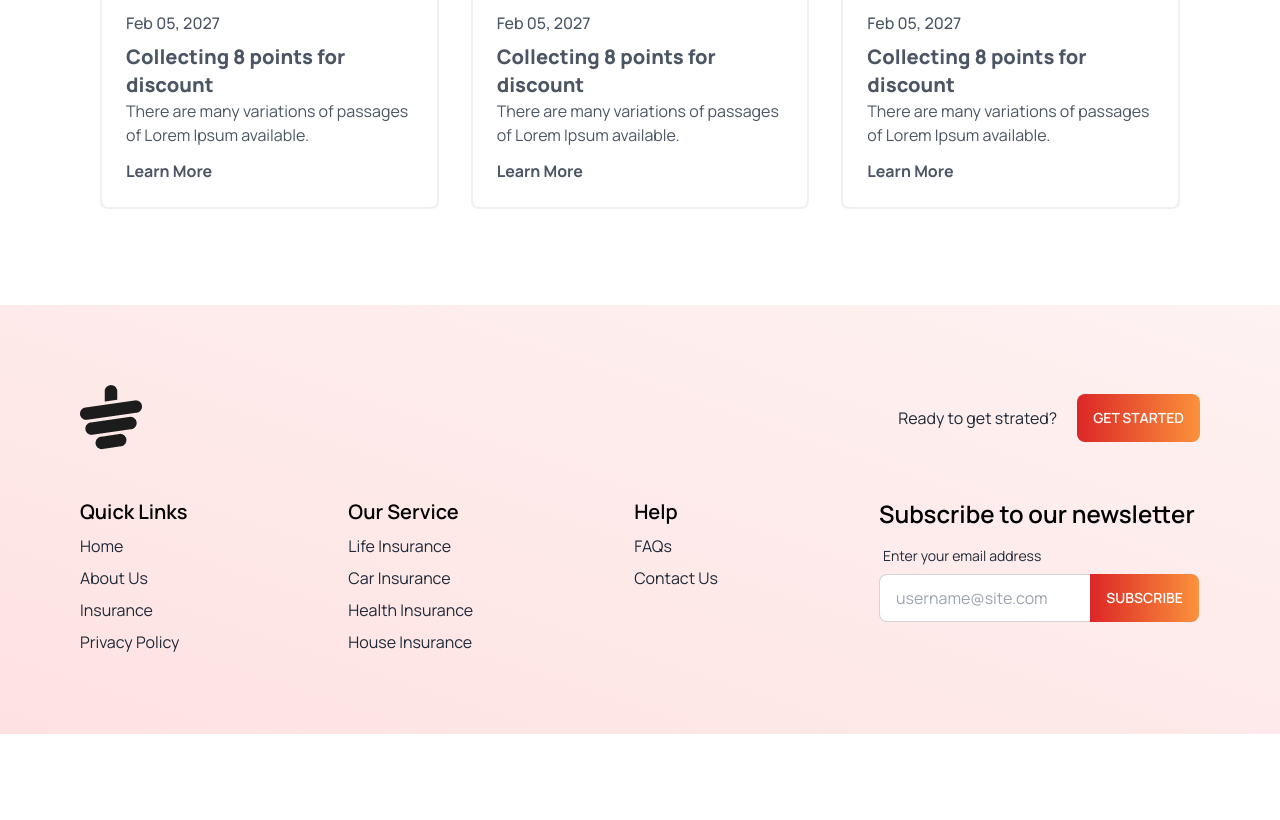
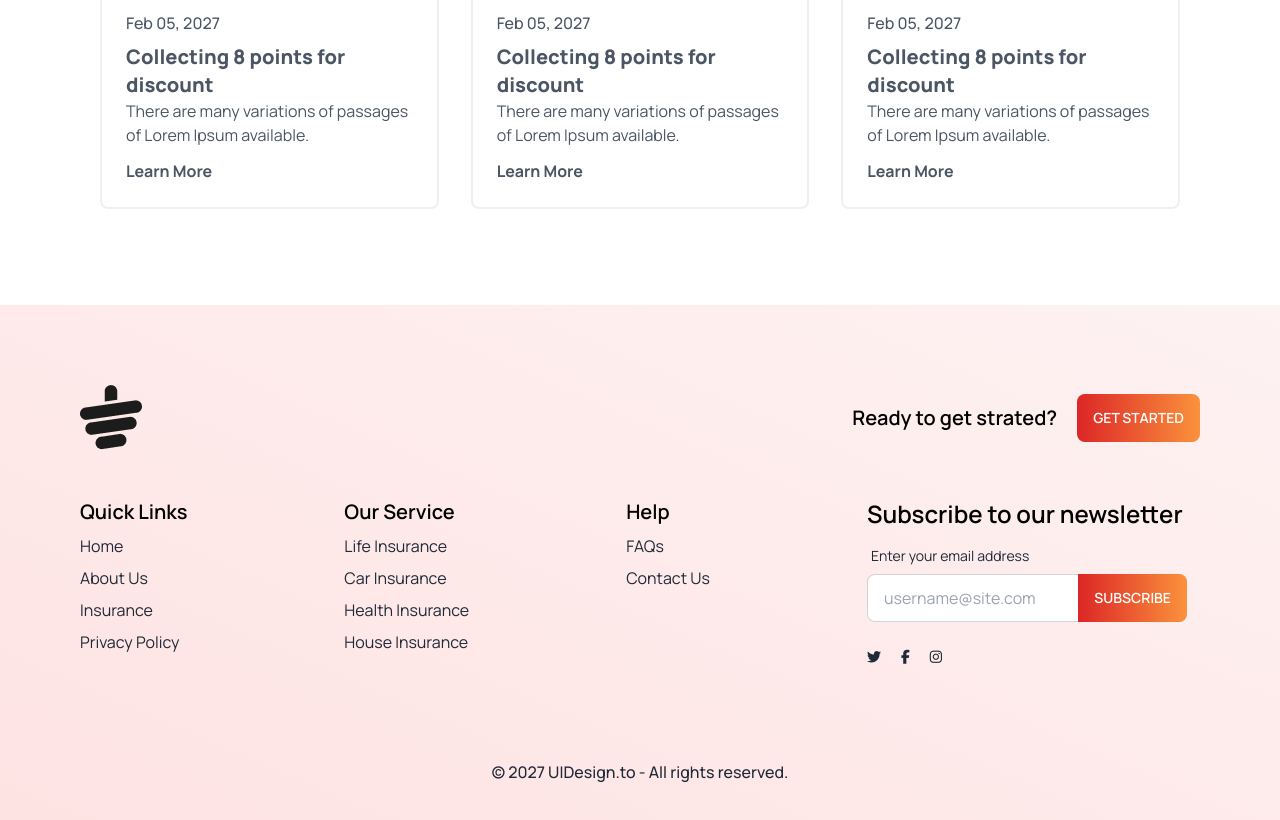
Before and after one commit to altashik/tea-house, a plain HTML site: page index.html in a window 1280 px wide. Shown: the part 2992-3812 px from the top of the page. Before the commit the page ends 3726 px from the top, so only its background shows below. Drawn offline with nearby package versions, Linux system fonts and the light colour scheme.

Commit message:
git commit -m"complete design"

```diff
--- a/index.html
+++ b/index.html
@@ -334,9 +334,9 @@
       class="container mx-auto p-12 lg:p-20 bg-gradient-to-bl from-red-50 to-red-100">
       <!-- Footer logo -->
       <div class="flex flex-col lg:flex-row justify-between items-center gap-5 ">
-        <img class="" src="/images/cup.png" alt="" />
+        <img src="/images/cup.png" alt="" />
         <div class="flex flex-col lg:flex-row justify-center items-center gap-5">
-          <span>Ready to get strated?</span>
+          <span class="text-xl font-semibold text-black">Ready to get strated?</span>
           <button
             class="btn btn-primary bg-gradient-to-l from-orange-400 to-red-600 text-white border-none">
             Get Started
@@ -344,7 +344,7 @@
         </div>
       </div>
       <!-- Footer Details -->
-      <div class="footer text-base-content lg:gap-40 pt-12">
+      <div class="container footer text-base-content lg:gap-36 pt-12">
         <div>
           <span class="text-xl font-semibold text-black">Quick Links</span>
           <a class="link link-hover text-base font-normal">Home</a>
@@ -384,10 +384,22 @@
                  text-white border-none">
                 Subscribe
               </button>
+              <div class="flex pt-7 gap-5">
+                <i class="fab fa-twitter"></i>
+                <i class="fab fab fab fa-facebook-f"></i>
+                <i class="fab fab fa-instagram"></i>
+              </div>
             </div>
           </div>
         </div>
       </div>
+
+    <!-- Copyright -->
+    <div class="footer footer-center text-base-content mt-24">
+      <div>
+        <p class="text-base font-medium">© 2027 UIDesign.to - All rights reserved.</p>
+      </div>
+    </div>
     </footer>
   </body>
 </html>
```
